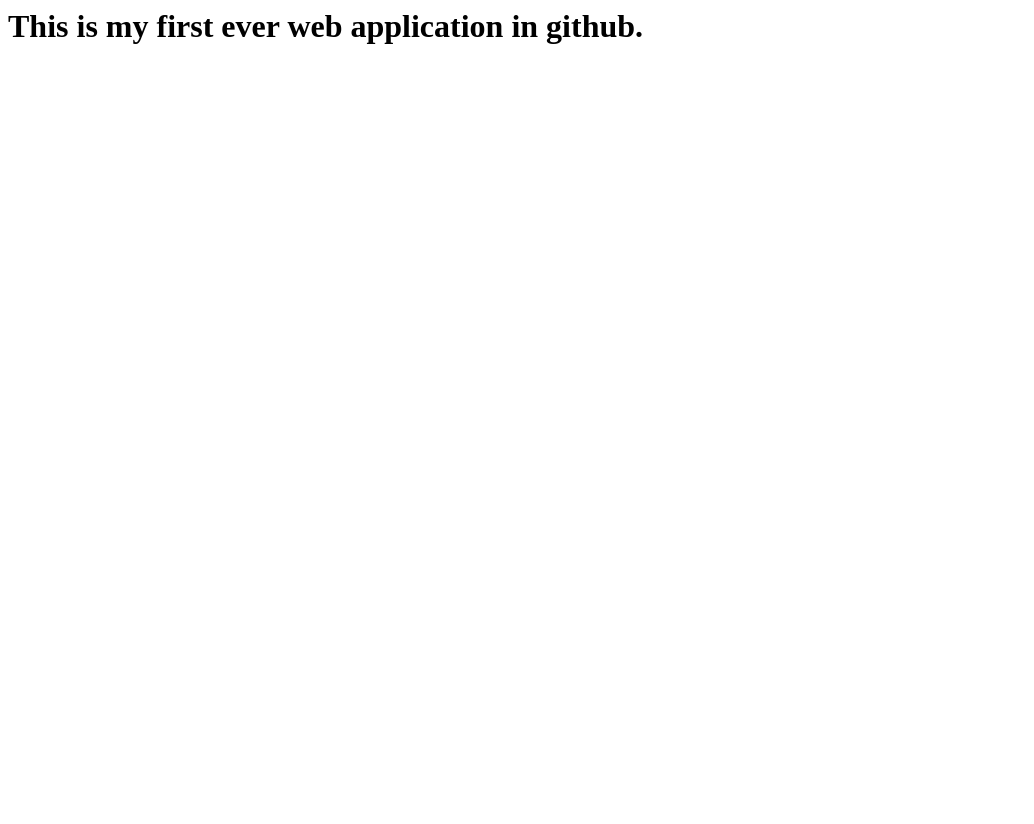
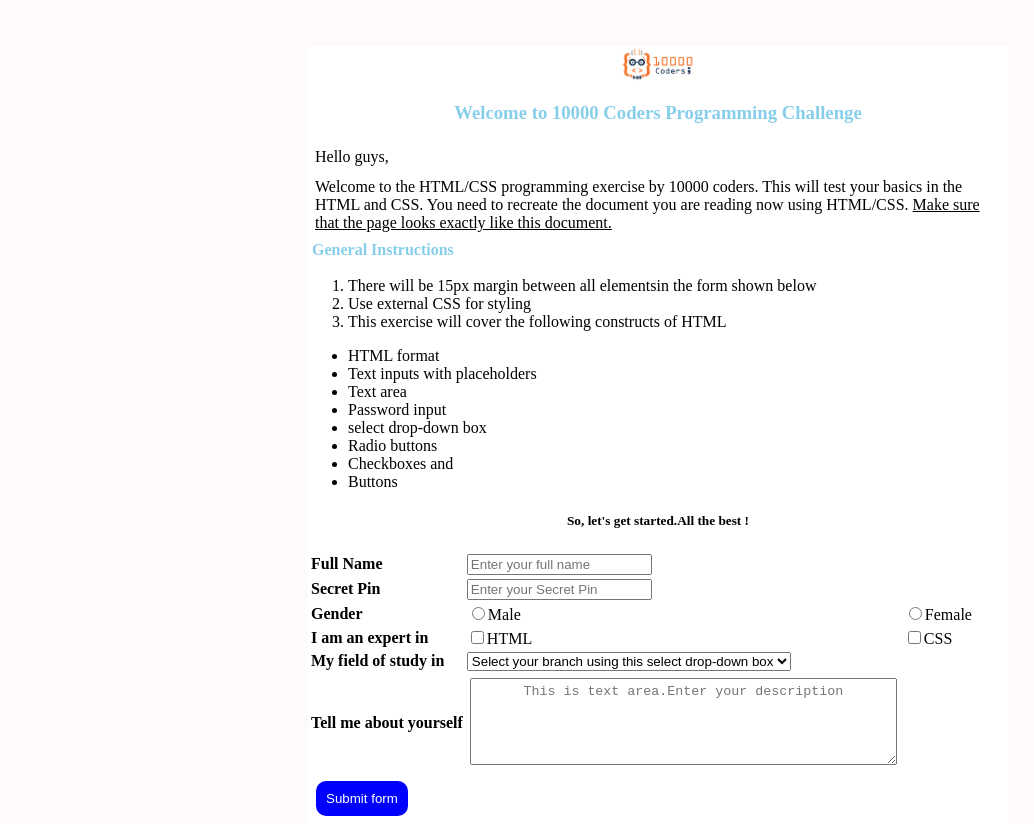
Before and after one commit to Gattu-Sai-Niveditha/Gattu-Sai-Niveditha.github.io, a plain HTML site: page index.html in a window 1280 px wide. Shown: the whole page, without its empty margins (0-1034 px from the left). Before the commit the page ends 800 px from the top, so only its background shows below. Drawn offline with Linux system fonts and the light colour scheme.

Commit message:
Added logo,styling & more elements to index.html

```diff
--- a/index.html
+++ b/index.html
@@ -1,8 +1,84 @@
-<html>
-	<head>
-		<title>My First Web Application</title>
-	</head>
+<!DOCTYPE html>
+<html lang="en">
+<head>
+    <meta charset="UTF-8">
+    <meta http-equiv="X-UA-Compatible" content="IE=edge">
+    <meta name="viewport" content="width=device-width, initial-scale=1.0">
+    <title>Document</title>
+    <link rel="stylesheet" href="./index1.css">
+</head>
 	<body>
-		<h1>This is my first ever web application in github.</h1>
+		<section class="s1">
+        <article class="a1">
+
+            <header>
+                <figure>
+                    <img src="./10000 coders.png" alt="10000coders">
+                </figure>
+                <h3 id="h1"><b>Welcome to 10000 Coders Programming Challenge</b></h3>
+            </header>
+            <main>
+                <p id="p1">Hello guys,</p>
+                <p class="p2">Welcome to the HTML/CSS programming exercise by 10000 coders.
+                              This will test your basics in the HTML and CSS.
+                              You need to recreate the document you are reading now using HTML/CSS.
+                    <span id="p3">Make sure that the page looks exactly like this document.</span></p>
+                <h4>General Instructions</h4>
+                <ol type="1" class="l1">
+                    <li class="l2">There will be 15px margin between all elementsin the form shown below</li>
+                    <li class="l2">Use external CSS for styling</li>
+                    <li class="l2">This exercise will cover the following constructs of HTML</li>
+                </ol>
+                <ul class="u1">
+                    <li class="u2">HTML format</li>
+                    <li class="u2">Text inputs with placeholders</li>
+                    <li class="u2">Text area</li>
+                    <li class="u2">Password input</li>
+                    <li class="u2">select drop-down box</li>
+                    <li class="u2">Radio buttons</li>
+                    <li class="u2">Checkboxes and</li>
+                    <li class="u2">Buttons</li>
+                </ul>
+                <h5>So, let's get started.All the best !</h5>
+                <table>
+                    <tr>
+                        <td><label for="a"><b>Full Name</b></label></td>
+                        <td><input placeholder="Enter your full name" id="a"/></td>
+                    </tr>
+                    <tr>
+                        <td><label for="b"><b>Secret Pin</b></label></td>
+                        <td><input placeholder="Enter your Secret Pin" id="b"/></td>
+                    </tr>
+                    <tr>
+                        <td><label for="c"><b>Gender</b></label></td>
+                        <td><input id="c" type="radio"/>Male</td>
+                        <td><input id="c" type="radio"/>Female</td>
+                    </tr>
+                    <tr>
+                        <td><label for="d"><b>I am an expert in</b></label></td>
+                        <td><input id="d" type="checkbox"/>HTML</td>
+                        <td><input id="d" type="checkbox"/>CSS</td>
+                    </tr>
+                    <tr>
+                        <td><label for="e"><b>My field of study in</b></label></td>
+                        <td>
+                            <select>
+                                <option value="e">Select your branch using this select drop-down box</option>
+                            </select>
+                        </td>
+                    </tr>
+                    <tr>
+                        <td><label for="f"><b>Tell me about yourself</b></label></td>
+                        <td><textarea id="f" rows="5" cols="50" class="ta" placeholder="This is text area.Enter your description"></textarea></td>
+                    </tr>
+                    <tr>
+                        <td>
+                            <button>Submit form</button>
+                        </td>
+                    </tr>
+                </table>
+            </main>
+        </article>
+    </section>
 	</body>
 </html>
--- /dev/null
+++ b/index1.css
@@ -0,0 +1,90 @@
+body
+{
+    font-family: 'Times New Roman', Times, serif;
+    background-color:snow;
+    background-repeat: no-repeat;
+    background-size: cover;
+}
+.s1
+{
+    background-color: snow;
+    width: 900px;
+    position: relative;
+    top: 20px;
+    left: 250px;
+}
+.a1
+{
+    background-color: white;
+    width: 700px;
+    position: relative;
+    top: 10px;
+    left: 50px;
+}
+img
+{
+    display: block;
+    margin-left: auto;
+    margin-right: auto;
+    width: 80px;
+}
+#h1
+{
+    color: skyblue;
+    text-align: center;
+}
+#p1
+{
+    text-align: justify;
+    margin: 2px;
+    border: 1px;
+    padding: 5px;
+}
+.p2
+{
+    margin: 2px;
+    border: 1px;
+    padding: 5px;
+}
+#p3
+{
+    text-decoration: underline;
+}
+h4{
+    color: skyblue;
+    margin: 2px;
+    padding: 2px;
+}
+.l1
+{
+    display: block;
+    left: 20px;
+}
+.l2
+{
+    text-align: justify;
+    align-items:center;
+}
+h5
+{
+    text-align: center;
+}
+.ta
+{
+    text-align: center;
+    margin: 3px;
+    padding: 5px;
+}
+button
+{
+    color: white;
+    background-color: blue;
+    border: none;
+    border-radius: 10px;
+    text-align: center;
+    padding: 10px;
+    margin: 5px;
+
+}
+
+-
```
Also changed, not shown: 10000 coders.png (added).
